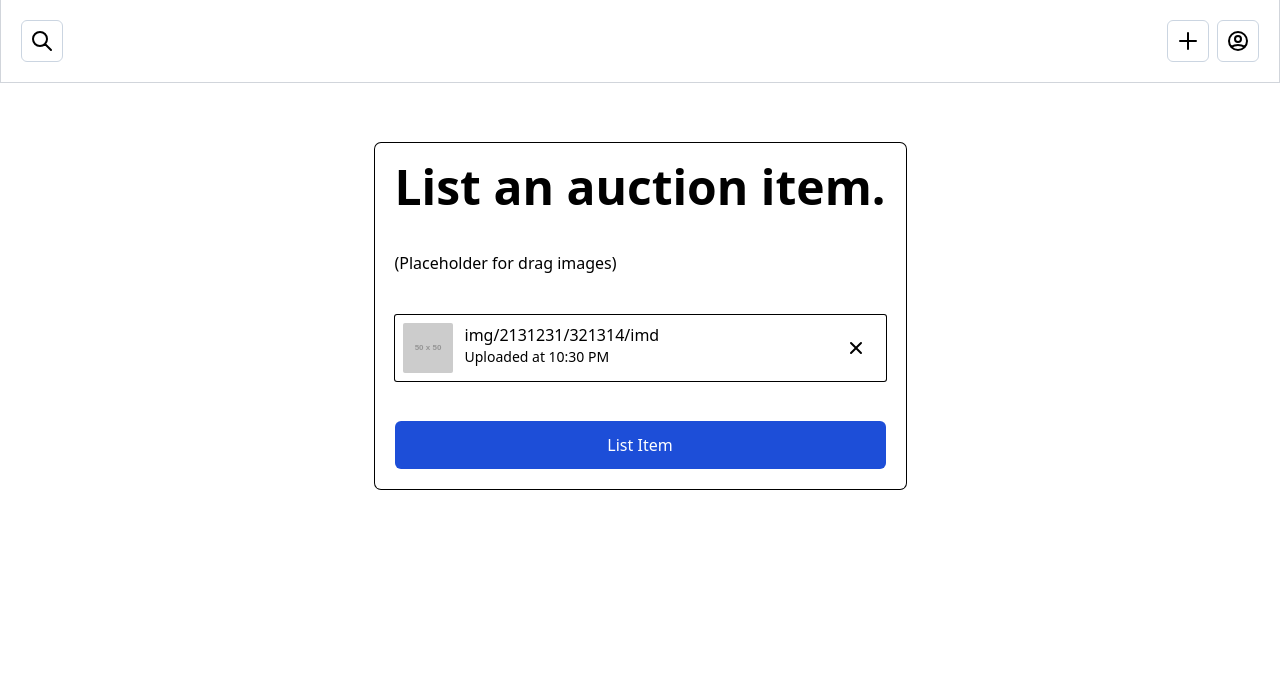
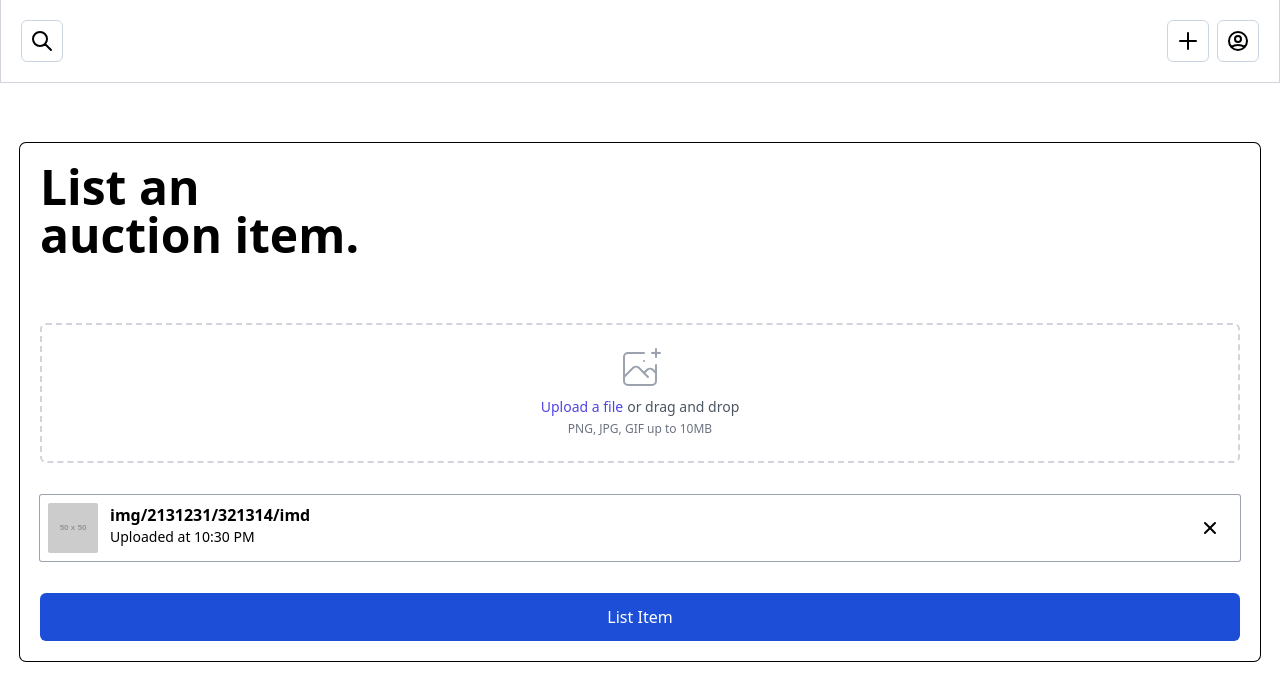
Before and after one commit to steffegit/auction-frontend, a React (Create React App) app: page /post in a window 1280 px wide. Shown: the top 700 px of the page. Built offline with nearby package versions, Linux system fonts and the light colour scheme.

Commit message:
Managed to make Ads Images look alright. Working on putting the span in the image.

```diff
--- a/src/components/Ads.jsx
+++ b/src/components/Ads.jsx
@@ -3,21 +3,39 @@ import React from 'react'
 function Ads() {
   return (
     <div className="flex flex-col p-5 bg-indigo-700 space-y-5">
-      <div className="font-bold text-xl text-white">
+      <div className="flex font-bold pt-2 text-xl text-white justify-center text-center">
         Lorem ipsum dolor sit amet consectetur adipisicing elit. Veniam, totam?
       </div>
       {/* IMAGES */}
-      <div className="flex space-x-2 max-w-screen-sm max-h-screen overflow-scroll">
-        <img
-          src="https://images.ctfassets.net/rb55mbb1m3hk/7ozdx92cZWiAtxzhEd2rTx/4f64792ce4e9a709c2519dd6662ce8ee/Kijiji_Lifestyle_20_Meetup-to-exchange-goods_horizontal_closeup_fall__1_.jpeg"
-          alt="meeting"
-          className="rounded-lg shadow-md"
-        />
-        <img
-          src="https://images.ctfassets.net/rb55mbb1m3hk/7ozdx92cZWiAtxzhEd2rTx/4f64792ce4e9a709c2519dd6662ce8ee/Kijiji_Lifestyle_20_Meetup-to-exchange-goods_horizontal_closeup_fall__1_.jpeg"
-          alt="meeting"
-          className="rounded-lg shadow-md"
-        />
+      {/* TODO: Make this responsive */}
+      <div className="flex w-full h-full justify-between space-x-4">
+        <a href="#" className="w-1/2">
+          <div>
+            <img
+              src="https://images.ctfassets.net/rb55mbb1m3hk/7ozdx92cZWiAtxzhEd2rTx/4f64792ce4e9a709c2519dd6662ce8ee/Kijiji_Lifestyle_20_Meetup-to-exchange-goods_horizontal_closeup_fall__1_.jpeg"
+              className="rounded-lg shadow-lg object-cover aspect-square"
+            />
+            {/*TODO:  DO THIS DIV'S INSIDE THE IMAGE */}
+            <div className="absolute">
+              <span className="text-sm text-white bg-zinc-600 bg-opacity-50">
+                Ipsum lorem?
+              </span>
+            </div>
+          </div>
+        </a>
+        <a href="#" className="w-1/2">
+          <div>
+            <img
+              src="https://images.ctfassets.net/rb55mbb1m3hk/7oMqQW63on7QFtmwRucu8q/c8d4af42bb85a0fb6db684c16b71d3da/top_5_home_improvements.jpeg"
+              className="rounded-lg shadow-lg object-cover aspect-square"
+            />
+            <div>
+              <span className="text-sm text-white bg-zinc-600 bg-opacity-50">
+                Ipsum lorem?
+              </span>
+            </div>
+          </div>
+        </a>
       </div>
     </div>
   )
--- a/src/pages/Post.jsx
+++ b/src/pages/Post.jsx
@@ -6,12 +6,45 @@ function Post() {
     <div className="flex flex-col mx-auto overflow-hidden">
       <TopBar />
       <div className="flex p-5 mt-10 overflow-hidden justify-center">
-        <div className="ring-1 ring-black p-5 rounded-md space-y-10">
-          <div className="text-5xl font-bold flex-wrap">
-            List an auction item.
+        <div className="ring-1 ring-black p-5 w-full rounded-md space-y-8">
+          <div className="text-5xl font-bold whitespace-pre-line mb-[4rem]">
+            List an{'\n'} auction item.
           </div>
-          <div>(Placeholder for drag images)</div>
-          <div className="flex p-2 ring-1 ring-black rounded-sm justify-between">
+          <div className="mt-1 flex justify-center px-6 pt-5 pb-6 border-2 border-gray-300 border-dashed rounded-md">
+            <div className="space-y-1 text-center">
+              <svg
+                className="mx-auto h-12 w-12 text-gray-400"
+                stroke="currentColor"
+                fill="none"
+                viewBox="0 0 48 48"
+                aria-hidden="true"
+              >
+                <path
+                  d="M28 8H12a4 4 0 00-4 4v20m32-12v8m0 0v8a4 4 0 01-4 4H12a4 4 0 01-4-4v-4m32-4l-3.172-3.172a4 4 0 00-5.656 0L28 28M8 32l9.172-9.172a4 4 0 015.656 0L28 28m0 0l4 4m4-24h8m-4-4v8m-12 4h.02"
+                  strokeWidth={2}
+                  strokeLinecap="round"
+                  strokeLinejoin="round"
+                />
+              </svg>
+              <div className="flex text-sm text-gray-600">
+                <label
+                  htmlFor="file-upload"
+                  className="relative cursor-pointer bg-white rounded-md font-medium text-indigo-600 hover:text-indigo-500 focus-within:outline-none focus-within:ring-2 focus-within:ring-offset-2 focus-within:ring-indigo-500"
+                >
+                  <span>Upload a file</span>
+                  <input
+                    id="file-upload"
+                    name="file-upload"
+                    type="file"
+                    className="sr-only"
+                  />
+                </label>
+                <p className="pl-1">or drag and drop</p>
+              </div>
+              <p className="text-xs text-gray-500">PNG, JPG, GIF up to 10MB</p>
+            </div>
+          </div>
+          <div className="flex p-2 ring-1 ring-gray-400 rounded-sm justify-between">
             <div className="flex space-x-3">
               <img
                 src="https://via.placeholder.com/50x50"
@@ -19,7 +52,11 @@ function Post() {
                 className="rounded-sm"
               />
               <div className="flex flex-col">
-                <div className="text-md">img/2131231/321314/imd</div>
+                <a href="#">
+                  <div className="text-md font-semibold">
+                    img/2131231/321314/imd
+                  </div>
+                </a>
                 <div className="text-sm">Uploaded at 10:30 PM</div>
               </div>
             </div>
```
